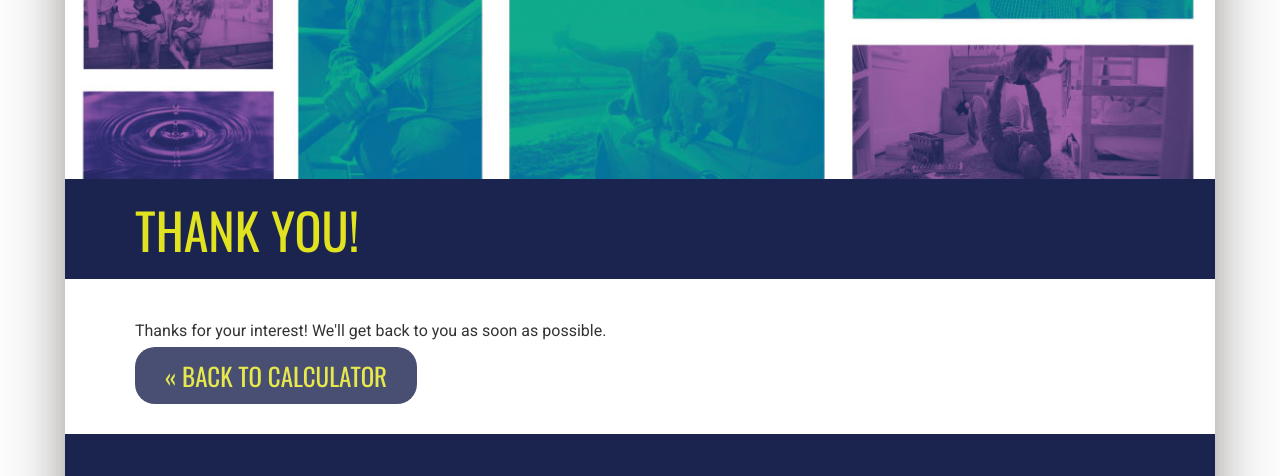
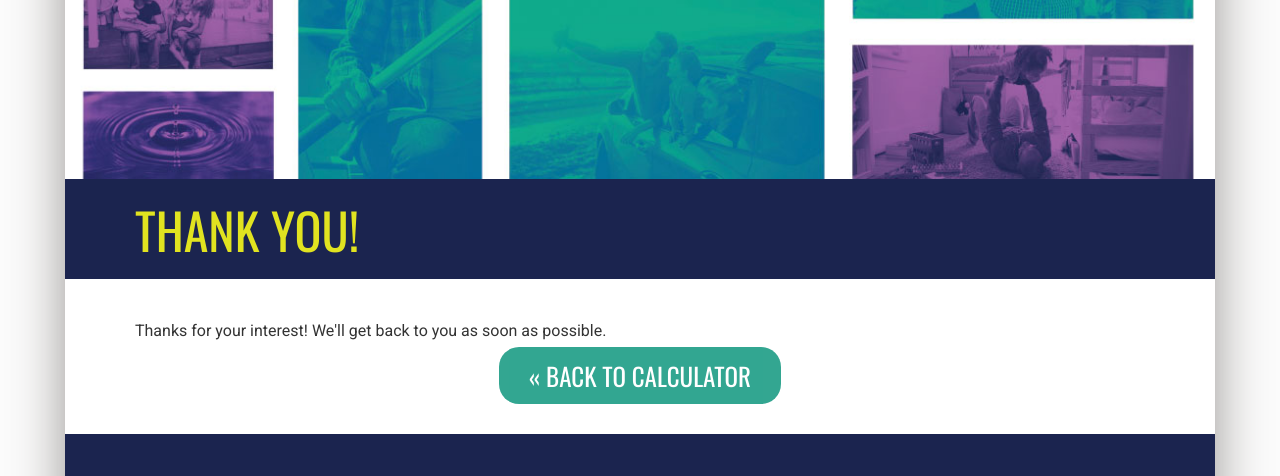
Before and after one commit to giraphcreative/savingsrippleeffect.com, a website: page thanks.html in a window 1280 px wide. Shown: the part 699-1175 px from the top of the page. Drawn offline with nearby package versions, Linux system fonts and the light colour scheme.

Commit message:
Adjust styles on button on the thank you page.

```diff
--- a/thanks.html
+++ b/thanks.html
@@ -30,7 +30,9 @@
 
 		<div class="pad">
 			<p>Thanks for your interest! We'll get back to you as soon as possible.</p>
-			<p><a href="/" class="btn">&laquo; Back to Calculator</a></p>
+			<div class="buttons">
+				<a href="/" class="btn teal">&laquo; Back to Calculator</a>
+			</div>
 		</div>
 
 		<div class="bg-navy pad title">&nbsp;</div>
```
